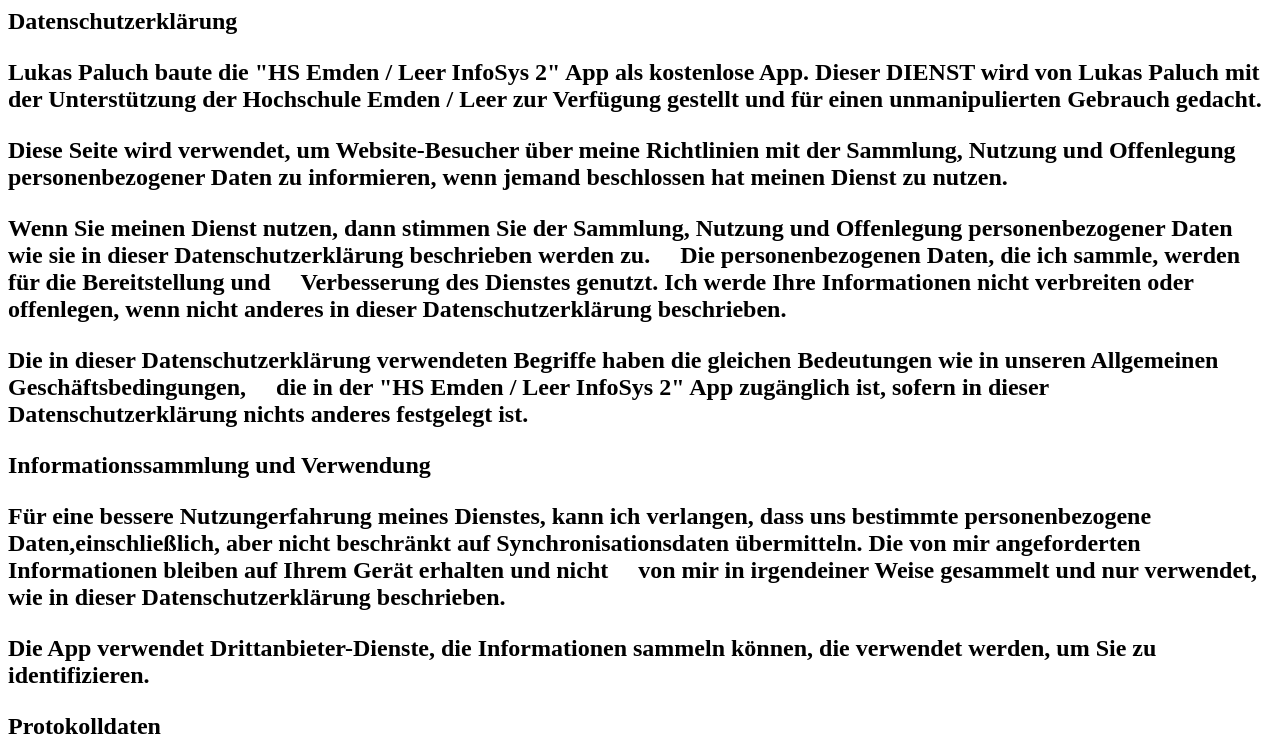
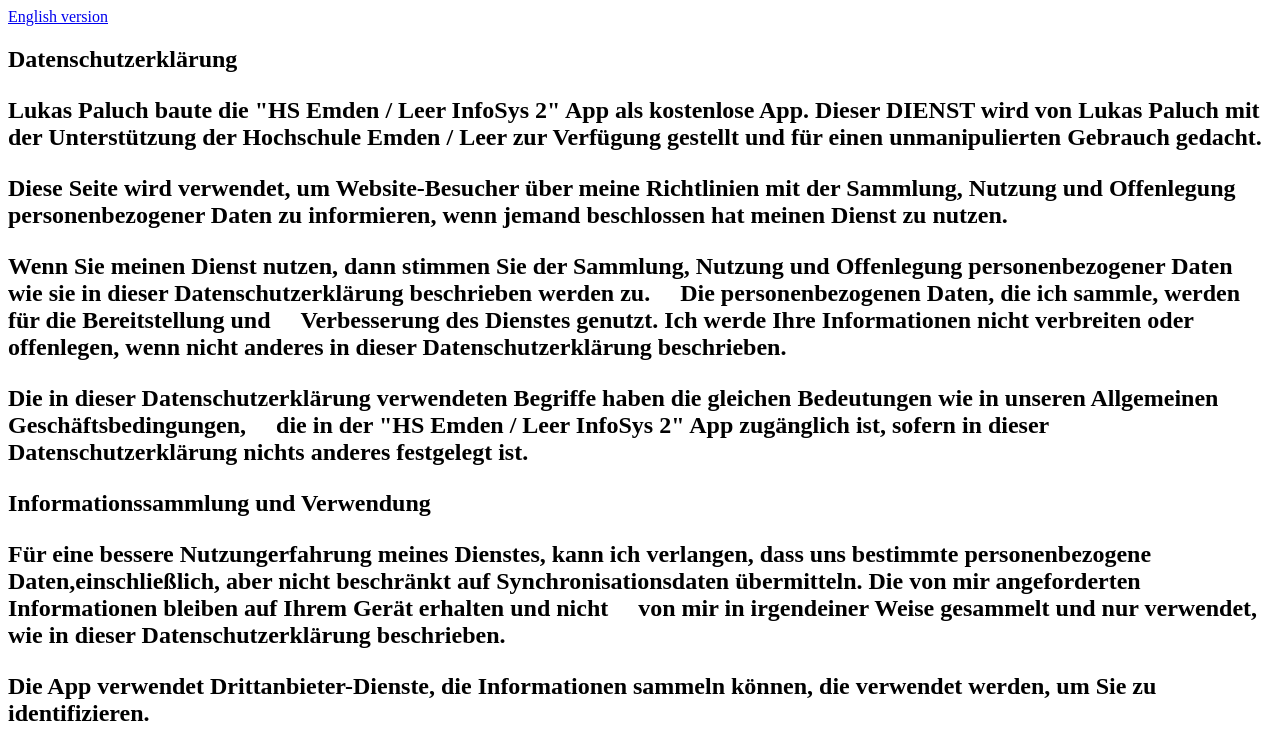
Before and after one commit to fluktuid/site_infosys-app-android, a plain HTML site: page index_ger.html in a window 1280 px wide. Shown: the top 748 px of the page. Drawn offline with Linux system fonts and the light colour scheme.

Commit message:
Update index_ger.html

```diff
--- a/index_ger.html
+++ b/index_ger.html
@@ -1,5 +1,6 @@
 <html>
-<Körper>
+<body>
+	<a href=https://fluktuid.github.io/site_infosys-app-android/index.html>English version</a>
 <h2> Datenschutzerklärung </ h2>
 <p> Lukas Paluch baute die "HS Emden / Leer InfoSys 2" App als kostenlose App. Dieser DIENST wird von Lukas Paluch mit der Unterstützung der Hochschule Emden / Leer zur Verfügung gestellt und für einen unmanipulierten Gebrauch gedacht.</ p>
 <p> Diese Seite wird verwendet, um Website-Besucher über meine Richtlinien mit der Sammlung, Nutzung und Offenlegung personenbezogener Daten zu informieren, wenn jemand beschlossen hat meinen Dienst zu nutzen.</p>
```
